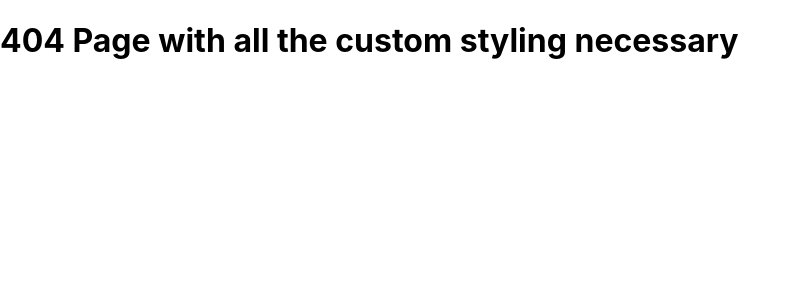
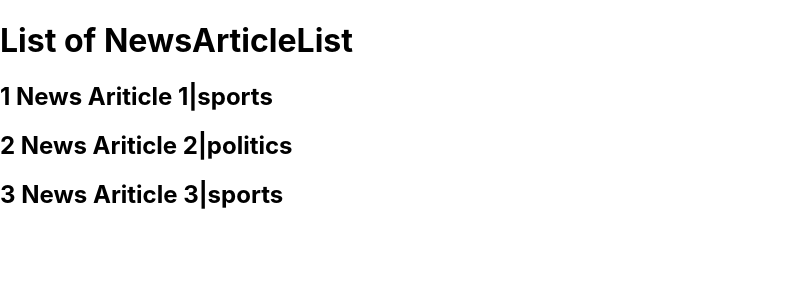
Before and after one commit to mingerlin/NextJS-practice, a Next.js app: page /news in a window 1280 px wide. Before the commit this address had no page. Shown: the top 300 px of the page, without its empty margins (0-800 px from the left). Built offline with nearby package versions, Linux system fonts and the light colour scheme; data requests are answered from the project's data file.

Commit message:
finish tutorial 30-34

```diff
--- a/db.json
+++ b/db.json
@@ -1,4 +1,24 @@
 {
+  "news": [
+    {
+      "id": 1,
+      "title": "News Ariticle 1",
+      "category": "sports",
+      "description": "description 1"
+    },
+    {
+      "id": 2,
+      "title": "News Ariticle 2",
+      "category": "politics",
+      "description": "description 2"
+    },
+    {
+      "id": 3,
+      "title": "News Ariticle 3",
+      "category": "sports",
+      "description": "description 3"
+    }
+  ],
   "products": [
     {
       "id": 1,
@@ -15,7 +35,7 @@
     {
       "id": 3,
       "title": "Product 3",
-      "price": 2500,
+      "price": 4500,
       "description": "description 3"
     }
   ]
--- /dev/null
+++ b/pages/news/index.js
@@ -0,0 +1,29 @@
+function NewsArticleList({ articles }) {
+  return (
+    <>
+      <h1>List of NewsArticleList</h1>
+      {articles.map((article) => {
+        return (
+          <div key={article.id}>
+            <h2>
+              {article.id} {article.title}|{article.category}
+            </h2>
+          </div>
+        );
+      })}
+    </>
+  );
+}
+
+export default NewsArticleList;
+
+export async function getServerSideProps() {
+  const res = await fetch("http://localhost:4000/news");
+  const data = await res.json();
+
+  return {
+    props: {
+      articles: data,
+    },
+  };
+}
--- a/pages/product/index.js
+++ b/pages/products/index.js
@@ -19,8 +19,9 @@
 export default ProductList;
 
 export async function getStaticProps() {
+  console.log("generating the app");
   const response = await fetch("http://localhost:4000/products");
   const data = await response.json();
 
-  return { props: { products: data } };
+  return { props: { products: data }, revalidate: 10 };
 }
```
Also changed, not shown: pages/news/[category].js (added, +40 -0 lines), pages/products/[productId].js (renamed from pages/product/[productId].js).
